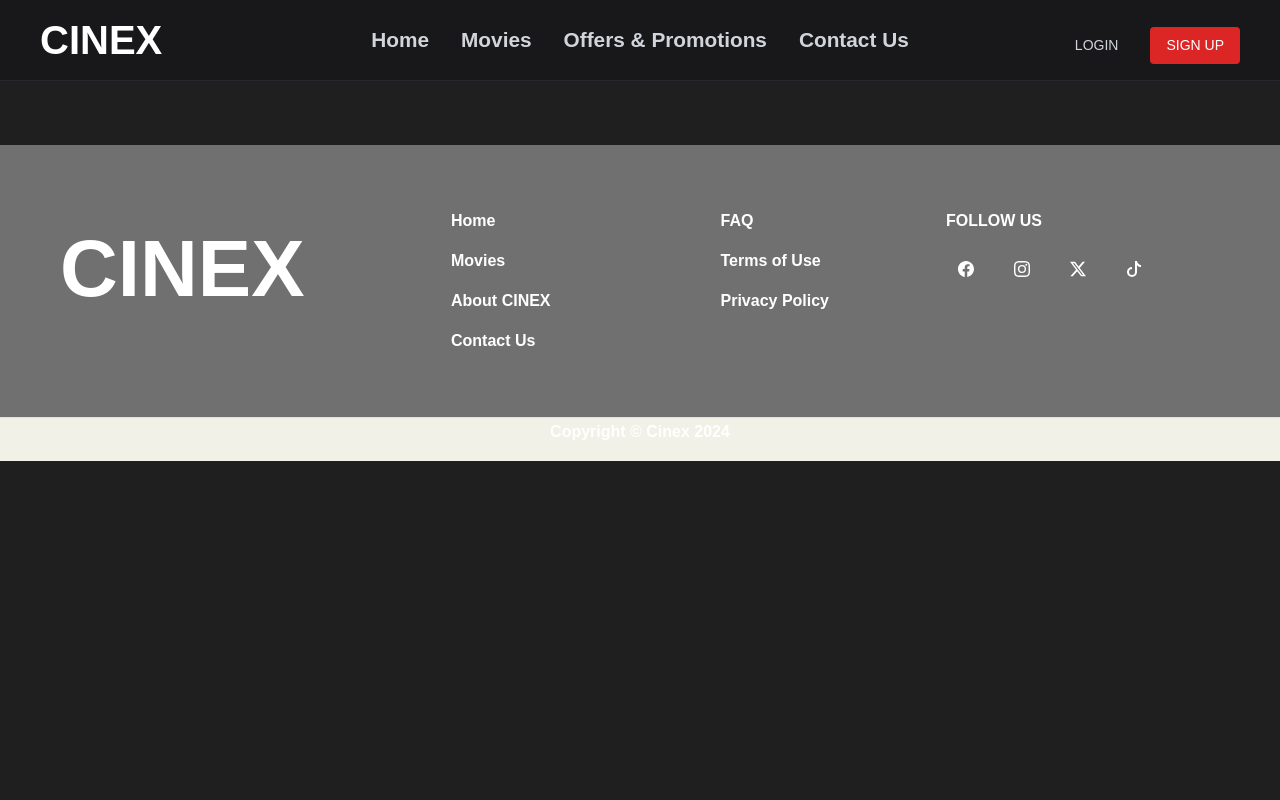
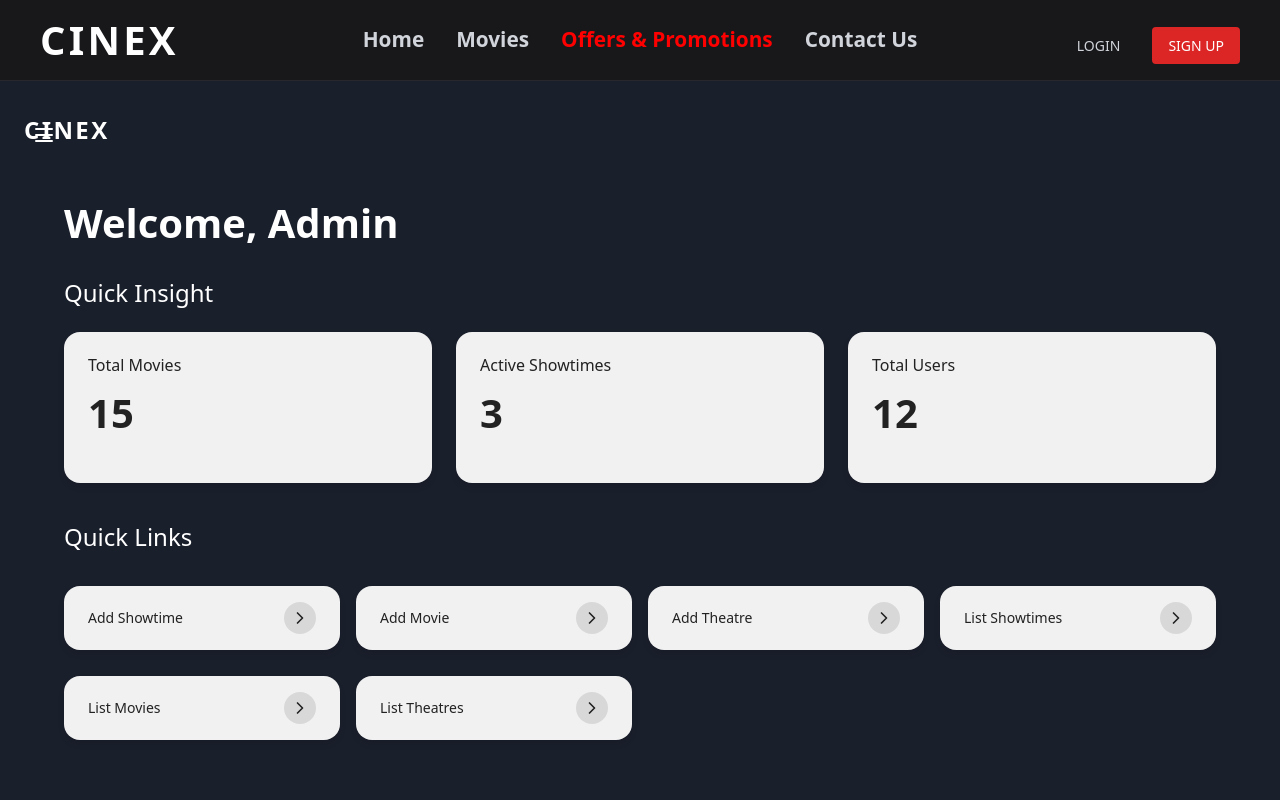
Before and after one commit to ravishka1325/main, a React (Vite) app: page /AdminDashBoard in a window 1280 px wide. Shown: the top 800 px of the page. Built offline with nearby package versions, Linux system fonts and the light colour scheme.

Commit message:
added the admin dashboard to test out in offers and promo

```diff
--- a/src/App.jsx
+++ b/src/App.jsx
@@ -7,6 +7,7 @@ import Footer from './components/Footer/Footer';
 import RegistrationForm from './components/RegistrationForm/RegistrationForm';
 import Moviepage from './Pages/MoviePage';
 import SeatSelection from './components/MovieSelectionPage/SeatSelection';
+import AdminDash from './Pages/AdminDash';
 
 
 const App = () => {
@@ -21,6 +22,7 @@ const App = () => {
             <Route path="/RegistrationForm" element={<RegistrationForm />} />
             <Route path="/Moviepage" element={<Moviepage />} />
             <Route path="/SeatSelection" element={<SeatSelection/>}/>
+            <Route path="/AdminDashBoard" element={<AdminDash/>}/>
           </Routes>
           <Footer/>
         </div>
--- /dev/null
+++ b/src/Pages/AdminDash.jsx
@@ -0,0 +1,56 @@
+import React from 'react';
+import Header from '../components/AdminDashboard/Header';
+import StatCard from '../components/AdminDashboard/StatCard';
+import ActionButton from '../components/AdminDashboard/ActionButton';
+import '../css/AdminDash.css';
+
+const AdminDash = () => {
+  const handleAction = (action) => {
+    console.log(`Action clicked: ${action}`);
+  };
+
+  return (
+    <div className="dashboard">
+      <Header />
+
+      <main className="main-content">
+        <h2 className="welcome-text">Welcome, Admin</h2>
+
+        <section className="section">
+          <h2 className="section-title">Quick Insight</h2>
+          <div className="stats-grid">
+            <StatCard title="Total Movies" value="15" />
+            <StatCard title="Active Showtimes" value="3" />
+            <StatCard title="Total Users" value="12" />
+          </div>
+        </section>
+
+        <section className="section">
+          <h2 className="section-title">Quick Links</h2>
+          <div className="actions-grid">
+            <ActionButton onClick={() => handleAction('add-showtime')}>
+              Add Showtime
+            </ActionButton>
+            <ActionButton onClick={() => handleAction('add-movie')}>
+              Add Movie
+            </ActionButton>
+            <ActionButton onClick={() => handleAction('add-theatre')}>
+              Add Theatre
+            </ActionButton>
+            <ActionButton onClick={() => handleAction('list-showtimes')}>
+              List Showtimes
+            </ActionButton>
+            <ActionButton onClick={() => handleAction('list-movies')}>
+              List Movies
+            </ActionButton>
+            <ActionButton onClick={() => handleAction('list-theatres')}>
+              List Theatres
+            </ActionButton>
+          </div>
+        </section>
+      </main>
+    </div>
+  );
+};
+
+export default AdminDash;
--- /dev/null
+++ b/src/components/AdminDashboard/ActionButton.css
@@ -0,0 +1,26 @@
+.action-button {
+  background-color: var(--card);
+  color: var(--text-dark);
+  padding: 1rem 1.5rem;
+  border-radius: 1rem;
+  width: 100%;
+  display: flex;
+  justify-content: space-between;
+  align-items: center;
+  transition: transform 0.2s;
+  box-shadow: 0 4px 6px rgba(0, 0, 0, 0.1);
+}
+
+.action-button:hover {
+  transform: translateY(-2px);
+}
+
+.icon-circle {
+  background-color: rgba(0, 0, 0, 0.1);
+  border-radius: 50%;
+  width: 32px;
+  height: 32px;
+  display: flex;
+  align-items: center;
+  justify-content: center;
+}
--- /dev/null
+++ b/src/components/AdminDashboard/ActionButton.jsx
@@ -0,0 +1,16 @@
+import React from 'react';
+import { ChevronRight } from 'lucide-react';
+import './ActionButton.css';
+
+const ActionButton = ({ children, onClick }) => {
+  return (
+    <button className="action-button" onClick={onClick}>
+      <span>{children}</span>
+      <div className="icon-circle">
+        <ChevronRight size={20} />
+      </div>
+    </button>
+  );
+};
+
+export default ActionButton;
--- /dev/null
+++ b/src/components/AdminDashboard/Header.css
@@ -0,0 +1,23 @@
+.header {
+  display: flex;
+  justify-content: space-between;
+  align-items: center;
+  padding: 1.5rem;
+  width: 100%;
+}
+
+.menu-button {
+  padding: 0.5rem;
+  border-radius: 0.5rem;
+  transition: background-color 0.2s;
+}
+
+.menu-button:hover {
+  background-color: rgba(255, 255, 255, 0.1);
+}
+
+.logo {
+  font-size: 2rem;
+  font-weight: bold;
+  letter-spacing: 0.1em;
+}
--- /dev/null
+++ b/src/components/AdminDashboard/Header.jsx
@@ -0,0 +1,16 @@
+import React from 'react';
+import { Menu } from 'lucide-react';
+import './Header.css';
+
+const Header = () => {
+  return (
+    <header className="header">
+      <button className="menu-button">
+        <Menu size={24} color="white" />
+      </button>
+      <h1 className="logo">CINEX</h1>
+    </header>
+  );
+};
+
+export default Header;
--- /dev/null
+++ b/src/components/AdminDashboard/StatCard.css
@@ -0,0 +1,32 @@
+.stat-card {
+  background-color: var(--card);
+  color: var(--text-dark);
+  padding: 1.5rem;
+  border-radius: 1rem;
+  box-shadow: 0 4px 6px rgba(0, 0, 0, 0.1);
+  min-width: 200px;
+}
+
+.stat-title {
+  font-size: 1rem;
+  margin-bottom: 0.5rem;
+}
+
+.stat-value {
+  font-size: 2.5rem;
+  font-weight: bold;
+}
+body {
+  background-color: #1A1F2C;
+  color: var(--text-light);
+  --card: #F1F1F1;
+  --text-dark: #222222;
+  --text-light: #FFFFFF;
+  --accent: #8B5CF6;
+}
+button {
+  cursor: pointer;
+  border: none;
+  background: none;
+  font-family: inherit;
+}
--- /dev/null
+++ b/src/components/AdminDashboard/StatCard.jsx
@@ -0,0 +1,13 @@
+import React from 'react';
+import './StatCard.css';
+
+const StatCard = ({ title, value }) => {
+  return (
+    <div className="stat-card">
+      <h3 className="stat-title">{title}</h3>
+      <p className="stat-value">{value}</p>
+    </div>
+  );
+};
+
+export default StatCard;
--- a/src/components/Navbar/Navbar.jsx
+++ b/src/components/Navbar/Navbar.jsx
@@ -20,7 +20,7 @@ const Navbar = ({ isLoggedIn }) => {
           <div className="nav-links">
             <NavLink href="/">Home</NavLink>
             <NavLink href="/Moviepage">Movies</NavLink>
-            <NavLink href="/offers">Offers & Promotions</NavLink>
+            <NavLink href="/AdminDashBoard">Offers & Promotions</NavLink>
             <NavLink href="/contact">Contact Us</NavLink>
           </div>
 
--- /dev/null
+++ b/src/css/AdminDash.css
@@ -0,0 +1,57 @@
+.dashboard {
+    min-height: 100vh;
+  }
+
+  .main-content {
+    padding: 0 1.5rem 2rem;
+    max-width: 1200px;
+    margin: 0 auto;
+  }
+
+  .welcome-text {
+    font-size: 2.5rem;
+    font-weight: bold;
+    margin-bottom: 2rem;
+  }
+
+  .section {
+    margin-bottom: 2.5rem;
+  }
+
+  .section-title {
+    font-size: 1.5rem;
+    margin-bottom: 1.5rem;
+  }
+
+  .stats-grid {
+    display: grid;
+    grid-template-columns: repeat(auto-fit, minmax(200px, 1fr));
+    gap: 1.5rem;
+    margin-bottom: 2rem;
+  }
+
+  .actions-grid {
+    display: grid;
+    grid-template-columns: repeat(auto-fit, minmax(250px, 1fr));
+    gap: 1rem;
+  }
+
+  @media (max-width: 768px) {
+    .welcome-text {
+      font-size: 2rem;
+    }
+
+    .stats-grid {
+      grid-template-columns: 1fr;
+    }
+
+    .actions-grid {
+      grid-template-columns: 1fr;
+    }
+  }
+  * {
+    margin: 0;
+    padding: 0;
+    box-sizing: border-box;
+    font-family: system-ui, -apple-system, sans-serif;
+  }
```
